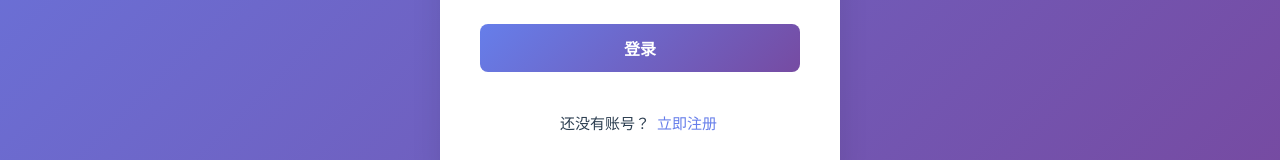
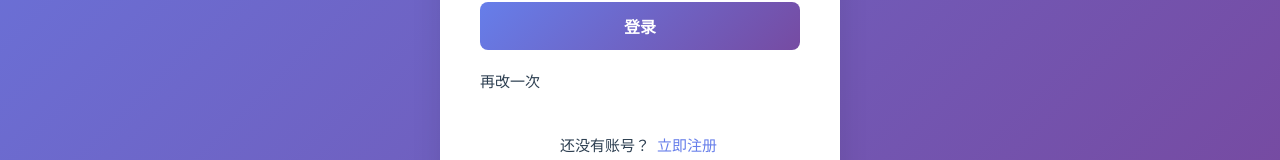
Before and after one commit to zhangqian6/Library_Management, a Vue app: page /login in a window 1280 px wide. Shown: the part 634-794 px from the top of the page. Built offline with nearby package versions, Linux system fonts and the light colour scheme.

Commit message:
悄悄地

```diff
--- a/src/views/Login.vue
+++ b/src/views/Login.vue
@@ -35,7 +35,7 @@
             {{ loading ? '登录中...' : '登录' }}
           </button>
         </div>
-
+        <div>再改一次</div>
         <div class="form-footer">
           <p>还没有账号？ <router-link to="/register">立即注册</router-link></p>
         </div>
```
